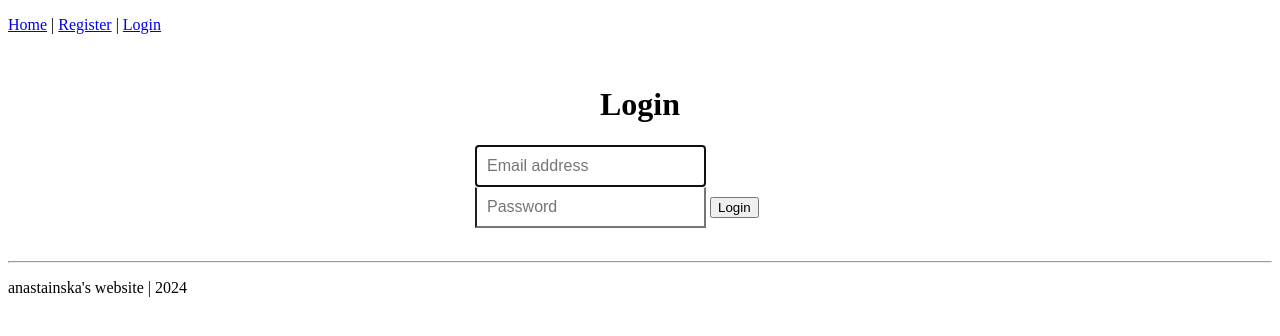
After one commit to anastainska/video_streaming_website, a Django app: template my_website_app/templates/login.html in a window 1280 px wide. The commit adds this page. Shown: the top 336 px of the page. Run offline with Django 3.2, Linux system fonts and the light colour scheme; the template is opened without the code that fills it, so the values that code supplies are empty.

Commit message:
updated base html files and added authentication

```diff
--- a/my_website_app/templates/base.html
+++ b/my_website_app/templates/base.html
@@ -3,9 +3,15 @@
 <head>
     <meta charset="UTF-8">
     <title>let's bingewatch</title>
-    <div style="border: 2px solid #000;">
-        <h1>This is the header</h1>
-    </div>
+    {% if request.user.is_authenticated %}
+        <p><a href="{% url 'shows' %}">Home</a> | <a href="{% url 'logout' %}">Logout</a></p>
+        <p>Hello, {{request.user.username}}</p>
+    {% else %}
+        <p>
+            <a href="{% url 'shows' %}">Home</a> |
+            <a href="{% url 'register' %}">Register</a> |
+            <a href="{% url 'login' %}">Login</a> </p>
+    {% endif %}
 </head>
 
 <body>
@@ -17,9 +23,8 @@
 </body>
 
 <footer>
-    <div style="border: 2px solid #000;">
-        <h3>This is the footer</h3>
-    </div>
+    <hr>
+    <p>anastainska's website | 2024</p>
 </footer>
 
 </html>
--- a/my_website_app/templates/home.html
+++ b/my_website_app/templates/home.html
@@ -2,12 +2,8 @@
 
 {% block content %}
 
-<div style="border: 2px solid #000;">
-    <h1>This is the body</h1>
-    <p>Here you put smth</p>
-
     {% for show in shows %}
-        {% include 'body_snippet.html' with value=show %}
+        <p>{{account}}</p>
     {% empty %}
     <h3>No shows in list</h3>
     {% endfor %}
--- /dev/null
+++ b/my_website_app/templates/login.html
@@ -0,0 +1,57 @@
+{% extends './base.html' %}
+
+{% block content%}
+
+<style type="text/css">
+    .form-signin {
+  width: 100%;
+  max-width: 330px;
+  padding: 15px;
+  margin: auto;
+}
+.form-signin .form-control {
+  position: relative;
+  box-sizing: border-box;
+  height: auto;
+  padding: 10px;
+  font-size: 16px;
+}
+.form-signin .form-control:focus {
+  z-index: 2;
+}
+.form-signin input[type="email"] {
+  margin-bottom: -1px;
+  border-bottom-right-radius: 0;
+  border-bottom-left-radius: 0;
+}
+.form-signin input[type="password"] {
+  margin-bottom: 10px;
+  border-top-left-radius: 0;
+  border-top-right-radius: 0;
+}
+.h3{
+  text-align: center;
+}
+</style>
+
+<form class="form-signin" method="post">
+    {% csrf_token %}
+    <h1 class="h3 mb-3 font-weight-normal">Login</h1>
+    <input type="email" name="email" id="inputEmail" class="form-control" placeholder="Email address" required
+           autofocus>
+    <input type="password" name="password" id="inputPassword" class="form-control" placeholder="Password" required>
+    {% for field in login_form %}
+    <p>
+        {% for error in field.errors %}
+    <p style="color: red">{{error}}</p>
+    {% endfor %}
+    </p>
+    {% endfor %}
+    {% if login_form.non_field_errors %}
+    <div style="color:red">
+        <p>{{ login_form.non_field_errors }}</p>
+    </div>
+    {% endif %}
+    <button class="btn btn-lg btn-primary btn-block" type="submit">Login</button>
+</form>
+{% endblock content %}
```
Also changed, not shown: video_streaming_service/urls.py (+6 -2 lines).
